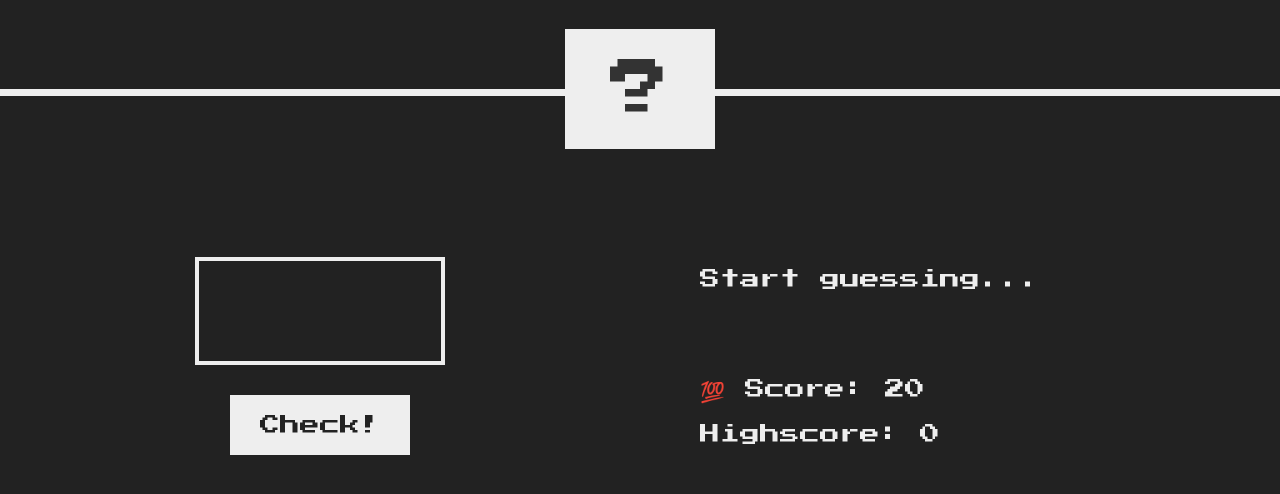
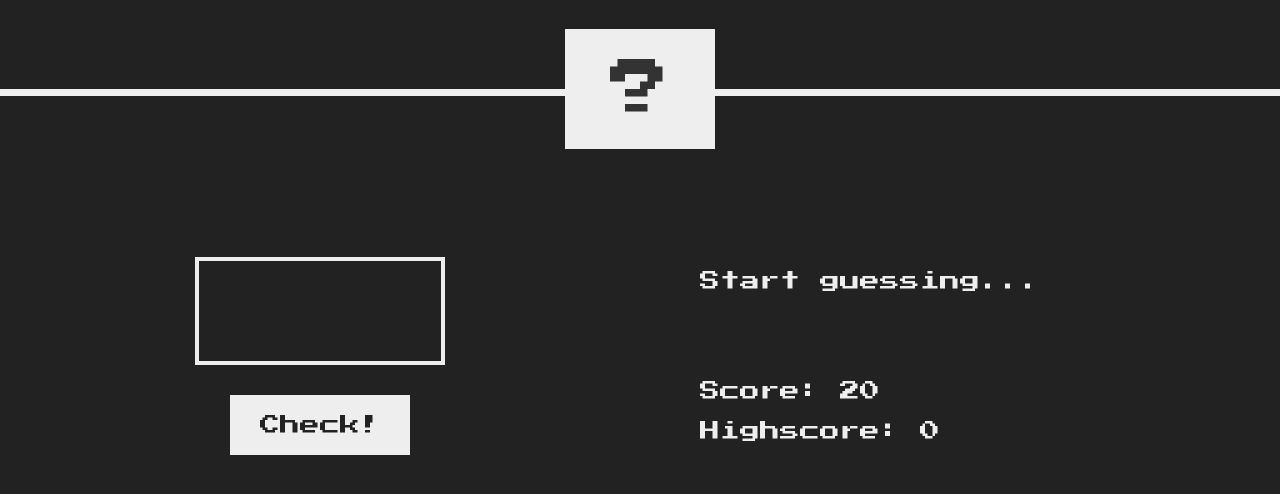
Before and after one commit to dmeskhi/guess-my-number, a plain HTML site: page index.html in a window 1280 px wide. Shown: the part 184-678 px from the top of the page. Drawn offline with Linux system fonts and the light colour scheme.

Commit message:
Final touch up

```diff
--- a/index.html
+++ b/index.html
@@ -21,7 +21,7 @@
       </section>
       <section class="right">
         <p class="message">Start guessing...</p>
-        <p class="label-score">💯 Score: <span class="score">20</span></p>
+        <p class="label-score">Score: <span class="score">20</span></p>
         <p class="label-highscore">
           Highscore: <span class="highscore">0</span>
         </p>
```
Also changed, not shown: script.js (+0 -26 lines).
